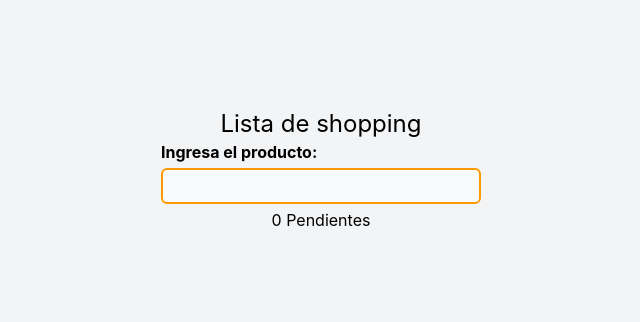
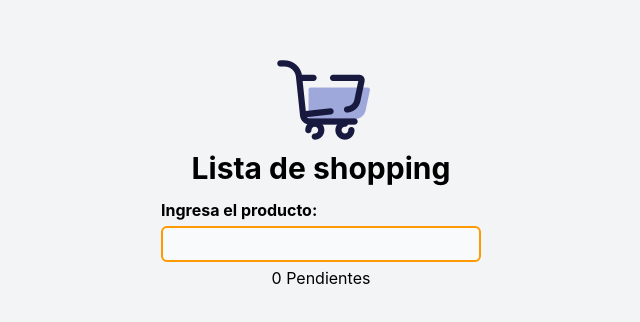
Before and after one commit to pmarino2013/typescript-intro, a React (Vite) app: page / in a window 1280 px wide. Shown: the part 230-552 px from the top of the page, without its empty margins (319-959 px from the left). Built offline with nearby package versions, Linux system fonts and the light colour scheme.

Commit message:
Agrego logo

```diff
--- a/src/App.tsx
+++ b/src/App.tsx
@@ -2,6 +2,7 @@ import { useEffect, useState } from "react";
 import type { Product } from "./interfaces/products";
 import FormShop from "./components/FormShop";
 import CardShop from "./components/CardShop";
+import logo from "./assets/carrito.png";
 
 const App = () => {
   const [products, setProducts] = useState<Product[]>(() => {
@@ -53,7 +54,8 @@ const App = () => {
   return (
     <main className="bg-gray-100">
       <section className="min-h-screen flex flex-col justify-center items-center">
-        <h1 className="text-2xl">Lista de shopping</h1>
+        <img src={logo} alt="logo " />
+        <h1 className="text-3xl mb-3 font-bold">Lista de shopping</h1>
         <div className="w-80 mb-1">
           <FormShop agregarProducto={agregarProducto} />
         </div>
```
Also changed, not shown: src/assets/carrito.png (added).
